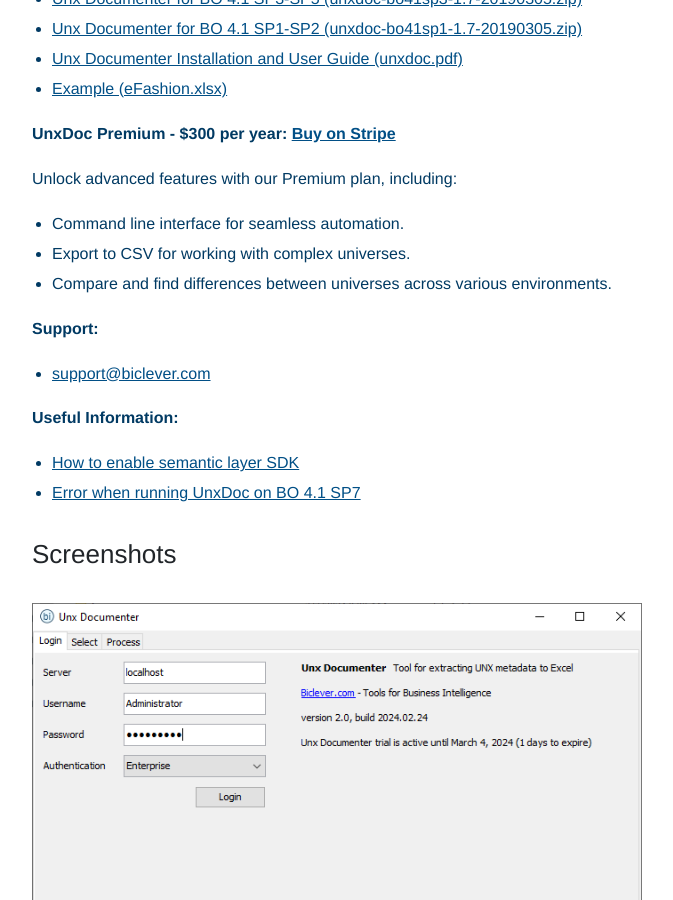
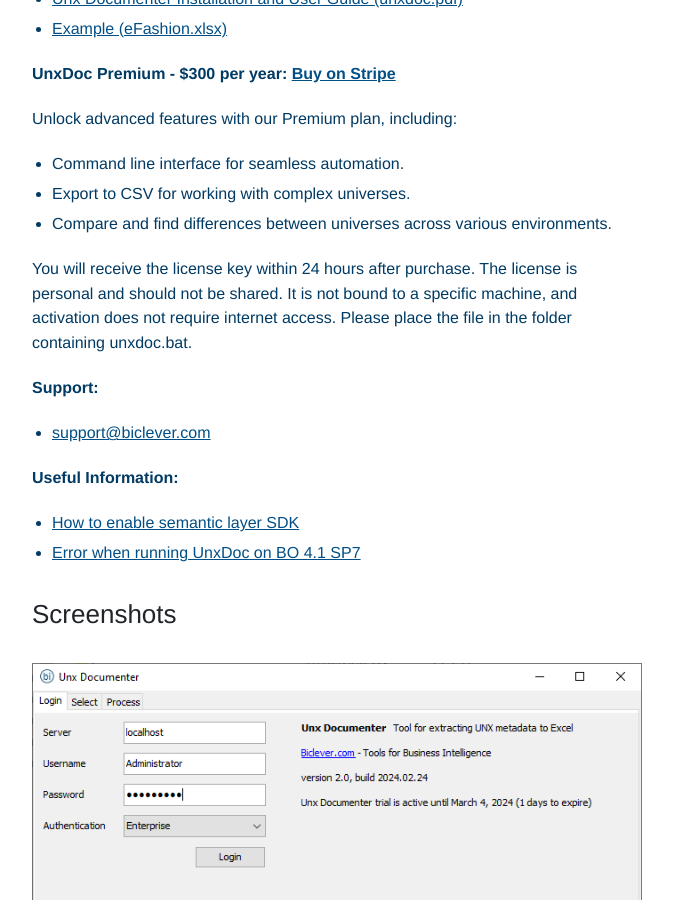
Before and after one commit to biclever/biclever.github.io, a Jekyll site: the page built from _products/unx-documenter.md, in a window 1280 px wide and 900 px high, scrolled down 1190 px. Shown: the whole window, without its empty margins (143-816 px from the left). Built offline with Jekyll 4.4.1, drawn with Linux system fonts in a browser that asks for light colours; some of the changed text lies outside the part shown.

```diff
--- a/_products/unx-documenter.md
+++ b/_products/unx-documenter.md
@@ -36,6 +36,8 @@ Unlock advanced features with our Premium plan, including:
 - Export to CSV for working with complex universes.
 - Compare and find differences between universes across various environments.
 
+You will receive the license key within 24 hours after purchase. The license is personal and should not be shared. It is not bound to a specific machine, and activation does not require internet access. Please place the file in the folder containing unxdoc.bat.
+
 **Support:**
 - [support@biclever.com](mailto:support@biclever.com)
 
```
Also changed, not shown: other parts of _products/unx-documenter.md (+1 -1 lines), _products/webi-master.md (+4 -2 lines).
